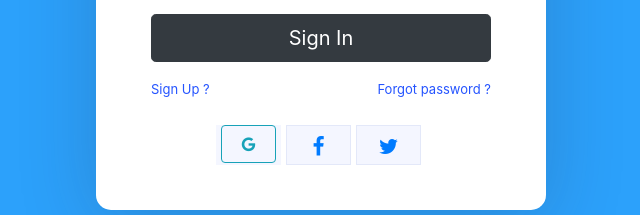
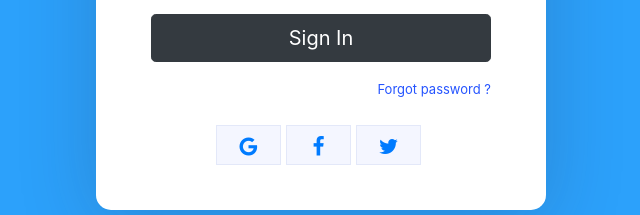
Before and after one commit to KhaiCM/base, a Vue app in the folder client/: page /login in a window 1280 px wide. Shown: the part 428-643 px from the top of the page, without its empty margins (319-959 px from the left). Built offline with nearby package versions, Linux system fonts and the light colour scheme.

Commit message:
Revert "3/9 gome"

```diff
--- a/client/src/components/Login.vue
+++ b/client/src/components/Login.vue
@@ -13,22 +13,17 @@
         <input type="password" class="form-control form-control-lg" />
       </div>
 
-      <button type="submit" @click="authenticate" class="btn btn-dark btn-lg btn-block">Sign In</button>
+      <button type="submit" class="btn btn-dark btn-lg btn-block">Sign In</button>
 
-      <p class="forgot-password mt-2 mb-4">
-        <span class="float-left">
-          <router-link to="/forgot-password">Sign Up ?</router-link>
-        </span>
-        <span class="text-right">
-          <router-link to="/forgot-password">Forgot password ?</router-link>
-        </span>
+      <p class="forgot-password text-right mt-2 mb-4">
+        <router-link to="/forgot-password">Forgot password ?</router-link>
       </p>
 
       <div class="social-icons">
         <ul>
-          <li class="border-0">
+          <li>
             <a href="#">
-              <i class="btn btn-block btn-outline-info fa fa-google"></i>
+              <i class="fa fa-google"></i>
             </a>
           </li>
           <li>
@@ -50,21 +45,7 @@
 <script>
 export default {
   data() {
-    return {
-      email: '',
-      password: '',
-      error: null,
-    };
-  },
-  methods: {
-    authenticate () {
-      this.$store.dispatch("LOGIN");
-
-      login ()
-      {
-
-    }
-    }
+    return {};
   },
 };
 </script>
```
Also changed, not shown: 2 other files (tests, documents, lock files or other folders).
